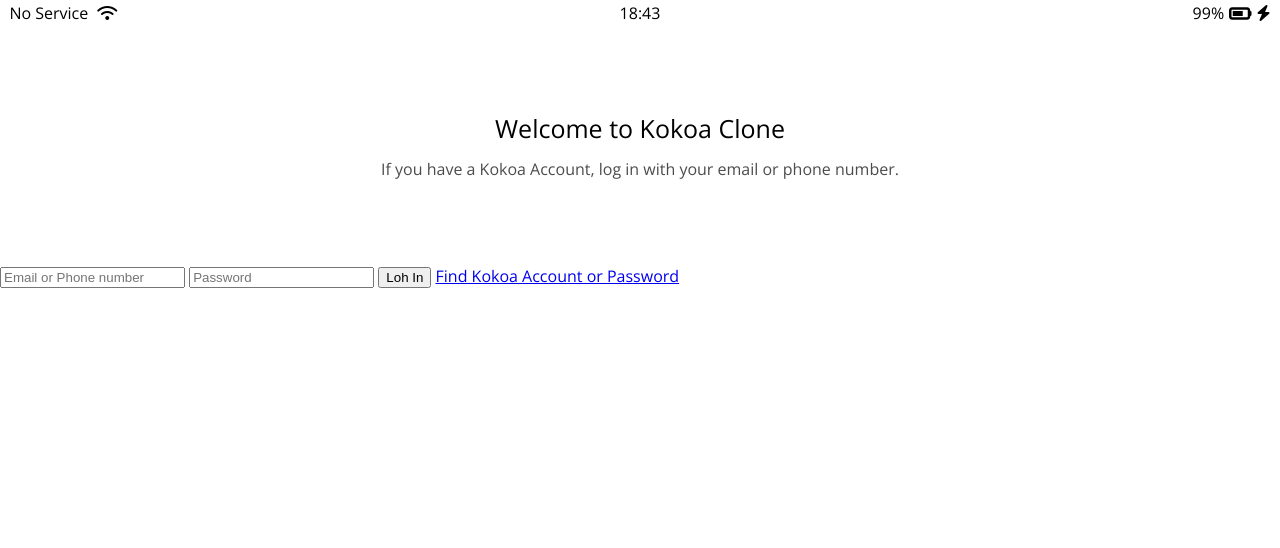
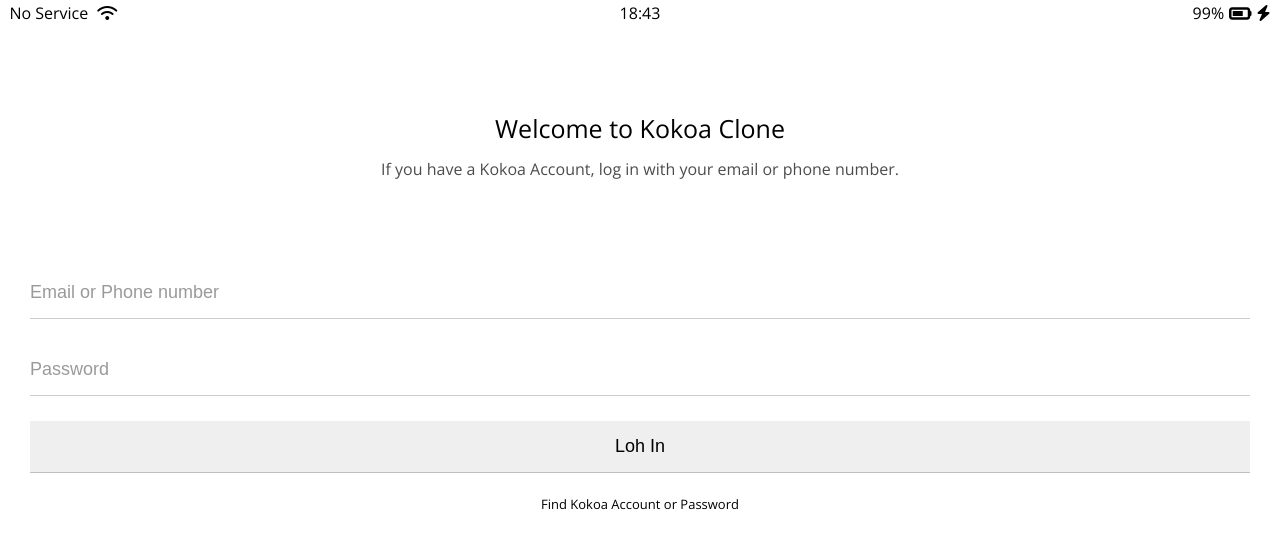
Before and after one commit to lisapark6956/kokoa-clone, a plain HTML site: page index.html in a window 1280 px wide. Drawn offline with nearby package versions, Linux system fonts and the light colour scheme.

Commit message:
firstpage done
first login page is done!

```diff
--- /dev/null
+++ b/css/login-form.css
@@ -0,0 +1,40 @@
+#login-form {
+  display: flex;
+  flex-direction: column;
+  margin: 0px 30px;
+}
+
+#login-form input {
+  border: none;
+  padding: 15px 0px;
+  font-size: 18px;
+  border-bottom: 1px solid rgba(0, 0, 0, 0.2);
+  margin-bottom: 25px;
+  transition: border-color 0.3s ease-in-out;
+}
+
+#login-form input:not([type="submit"]) {
+  border-bottom: 1px solid rgba(0, 0, 0, 0.2);
+  transition: border-color 0.3 ease-in-out;
+}
+
+#login-form input::placeholder {
+  color: rgba(0, 0, 0, 0.4);
+}
+
+#login-form input:focus {
+  border-color: var(--yellow);
+}
+
+#login-form input[tyoe="submit"] {
+  background-color: var(--yellow);
+  cursor: pointer;
+  padding: 20px 0px;
+}
+
+#login-form a {
+  text-align: center;
+  text-decoration: none;
+  color: inherit;
+  font-size: 13px;
+}
--- a/css/reset.css
+++ b/css/reset.css
@@ -122,3 +122,7 @@ table {
   border-collapse: collapse;
   border-spacing: 0;
 }
+
+input:focus {
+  outline: none;
+}
--- a/css/styles.css
+++ b/css/styles.css
@@ -2,6 +2,8 @@
 @import "reset.css";
 @import "status-bar.css";
 @import "welcome-header.css";
+@import "variables.css";
+@import "login-form.css";
 
 body {
   font-family: "Open Sans", sans-serif;
--- /dev/null
+++ b/css/variables.css
@@ -0,0 +1,3 @@
+:root {
+  --yellow: #fae100;
+}
```
